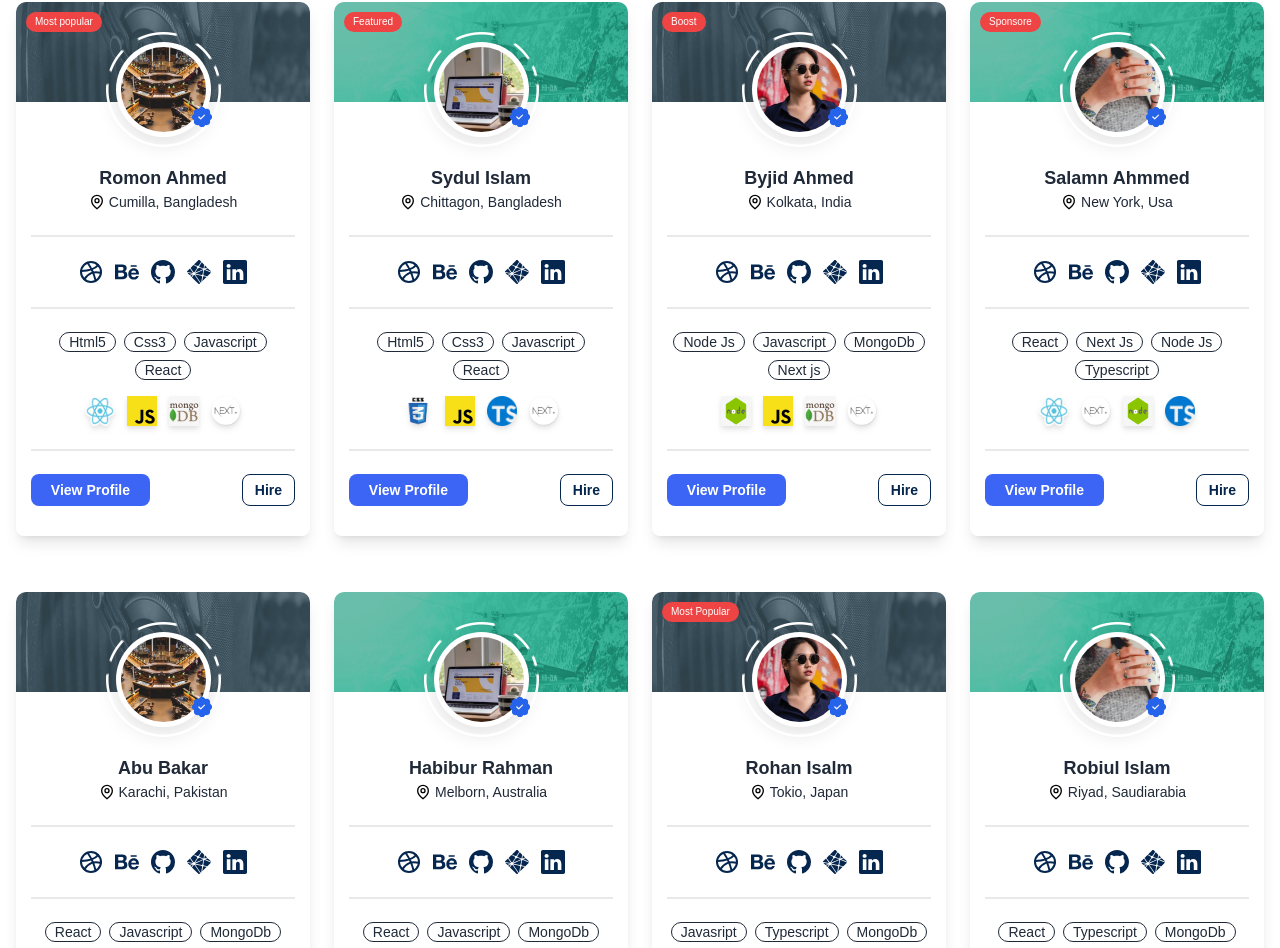
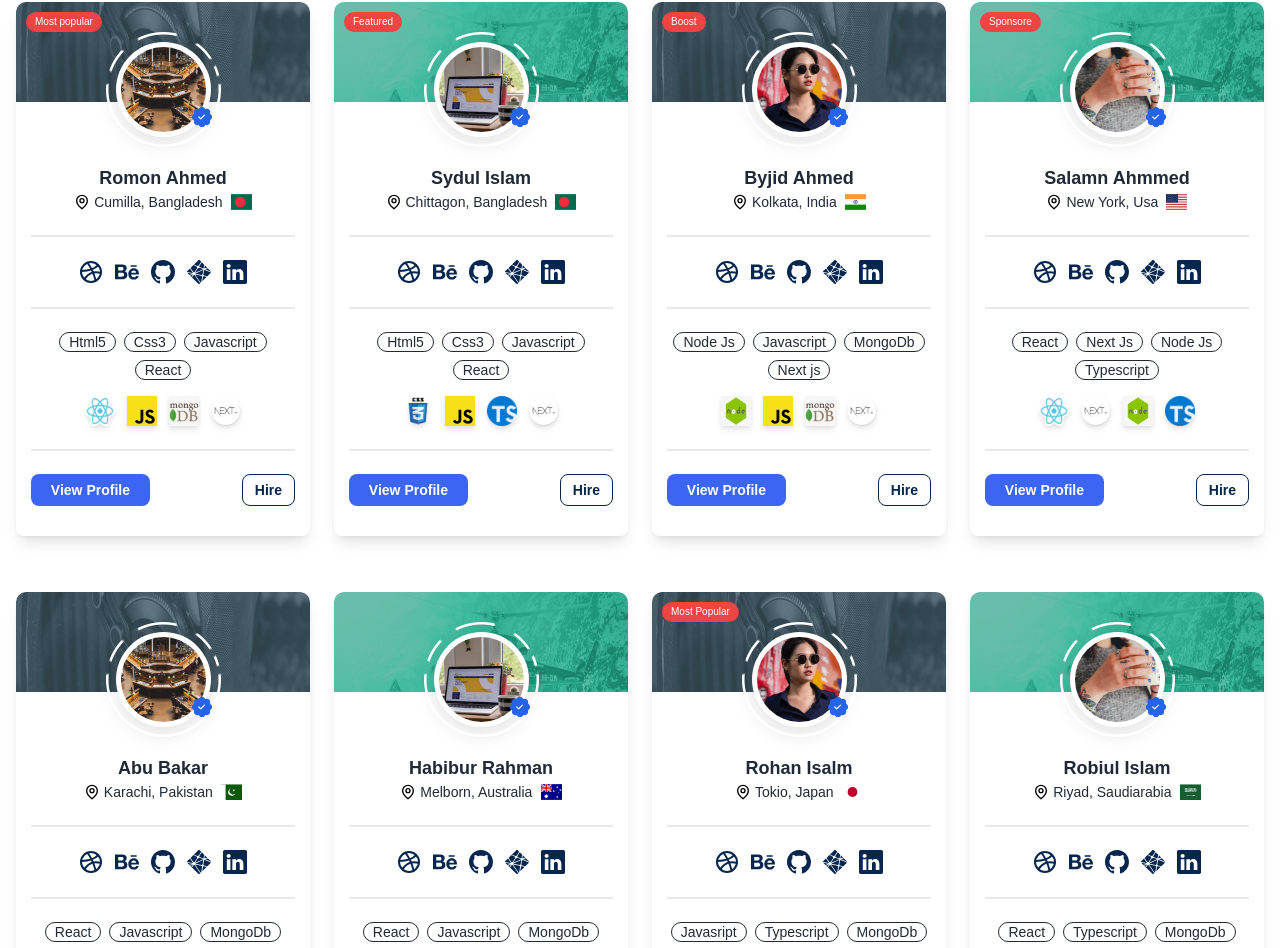
Before and after one commit to ahmmedrasel-dev/classiniya, a React (Create React App) app: page / in a window 1280 px wide. Shown: the part 1474-2422 px from the top of the page. Built offline with nearby package versions, Linux system fonts and the light colour scheme.

Commit message:
udpate flag

```diff
--- a/package.json
+++ b/package.json
@@ -8,6 +8,7 @@
 		"@testing-library/user-event": "^13.5.0",
 		"classnames": "^2.3.2",
 		"daisyui": "^2.50.0",
+		"flag-icons": "^6.6.6",
 		"react": "^18.2.0",
 		"react-dom": "^18.2.0",
 		"react-icons": "^4.7.1",
--- a/src/components/ProfileCard/SingleCardItem.js
+++ b/src/components/ProfileCard/SingleCardItem.js
@@ -6,7 +6,7 @@ import { FaBehance } from 'react-icons/fa';
 import { SiNetlify } from 'react-icons/si';
 
 const SingleCardItem = ({ profile }) => {
-  const { name, location, skills, profile_photo, cover_photo, label, skill_tag } = profile;
+  const { name, location, skills, profile_photo, cover_photo, label, skill_tag, flag } = profile;
   return (
     <div className="card_container shadow-lg rounded-lg mb-8">
       <div className="card_heading">
@@ -21,7 +21,7 @@ const SingleCardItem = ({ profile }) => {
             <img src={profile_photo} alt="" />
           </a>
 
-          <div className='verifed_profile tooltip' data-tip="Verified Profile">
+          <div className='verifed_profile tooltip' data-tip="Verified">
             <BsFillPatchCheckFill className='text-blue-600 text-xl' />
           </div>
         </div>
@@ -29,7 +29,8 @@ const SingleCardItem = ({ profile }) => {
           <h4 className='text-lg font-bold'><a href="/">{name}</a></h4>
           <div className='flex justify-center items-center'>
             <span className='mr-1'><GrLocation /></span>
-            <p className='text-sm font-light capitalize'>{location}</p>
+            <p className='text-sm font-light capitalize mr-2'>{location}</p>
+            {flag}
           </div>
         </div>
       </div>
--- a/src/components/ProfileCard/data/profileInfo.js
+++ b/src/components/ProfileCard/data/profileInfo.js
@@ -11,7 +11,7 @@ import profile3 from '../../../assets/images/profile_pto3.jpeg';
 import profile4 from '../../../assets/images/profile_pto4.jpeg';
 import cover1 from '../../../assets/images/profile_cover1.jpeg';
 import cover2 from '../../../assets/images/profile_cover2.jpeg';
-
+import "/node_modules/flag-icons/css/flag-icons.min.css";
 
 const profile = [
   {
@@ -20,6 +20,7 @@ const profile = [
     "cover_photo": cover1,
     "name": "Romon Ahmed",
     "location": "Cumilla, Bangladesh",
+    "flag": <span class="fi fi-bd"></span>,
     "label": "Most popular",
     "skill_tag": ['Html5', 'Css3', 'Javascript', 'React'],
     "skills": [
@@ -36,6 +37,7 @@ const profile = [
     "label": "Featured",
     "name": "Sydul Islam",
     "location": "Chittagon, Bangladesh",
+    "flag": <span class="fi fi-bd"></span>,
     "skill_tag": ['Html5', 'Css3', 'Javascript', 'React'],
     "skills": [
       css3,
@@ -51,6 +53,7 @@ const profile = [
     "label": "Boost",
     "name": "Byjid Ahmed",
     "location": "Kolkata, India",
+    "flag": <span class="fi fi-in"></span>,
     "skill_tag": ['Node Js', 'Javascript', 'MongoDb', 'Next js'],
     "skills": [
       node,
@@ -66,6 +69,7 @@ const profile = [
     "label": "Sponsore",
     "name": "Salamn Ahmmed",
     "location": "New York, Usa",
+    "flag": <span class="fi fi-us"></span>,
     "skill_tag": ['React', 'Next Js', 'Node Js', 'Typescript'],
     "skills": [
       react,
@@ -81,6 +85,7 @@ const profile = [
     "name": "Abu Bakar",
     "label": "",
     "location": "Karachi, Pakistan",
+    "flag": <span class="fi fi-pk"></span>,
     "skill_tag": ['React', 'Javascript', 'MongoDb', 'Next js'],
     "skills": [
       react,
@@ -96,6 +101,7 @@ const profile = [
     "name": "Habibur Rahman",
     "label": "",
     "location": "Melborn, Australia",
+    "flag": <span class="fi fi-au"></span>,
     "skill_tag": ['React', 'Javascript', 'MongoDb', 'Next js'],
     "skills": [
       react,
@@ -110,7 +116,8 @@ const profile = [
     "cover_photo": cover1,
     "name": "Rohan Isalm",
     "label": "Most Popular",
-    "location": "tokio, Japan",
+    "location": "Tokio, Japan",
+    "flag": <span class="fi fi-jp"></span>,
     "skill_tag": ['Javasript', 'Typescript', 'MongoDb', 'Next js'],
     "skills": [
       javascrip,
@@ -126,6 +133,7 @@ const profile = [
     "name": "Robiul Islam",
     "label": "",
     "location": "Riyad, Saudiarabia",
+    "flag": <span class="fi fi-sa"></span>,
     "skill_tag": ['React', 'Typescript', 'MongoDb', 'Next js'],
     "skills": [
       typscript,
```
Also changed, not shown: 1 other file (tests, documents, lock files or other folders).
